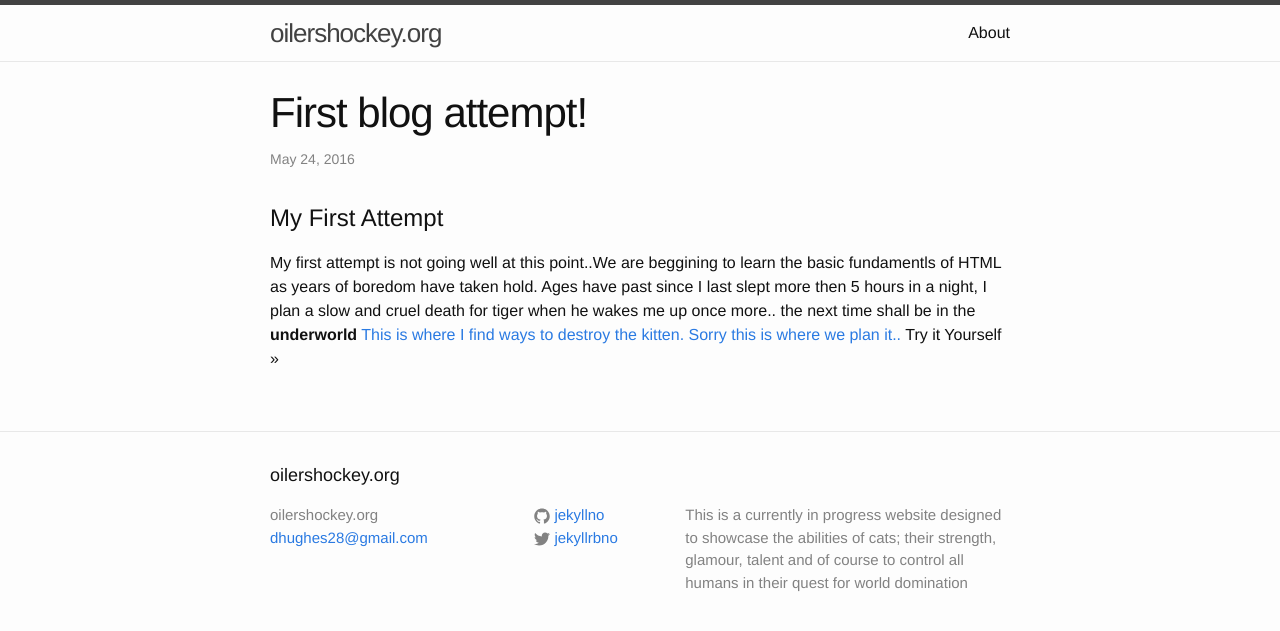
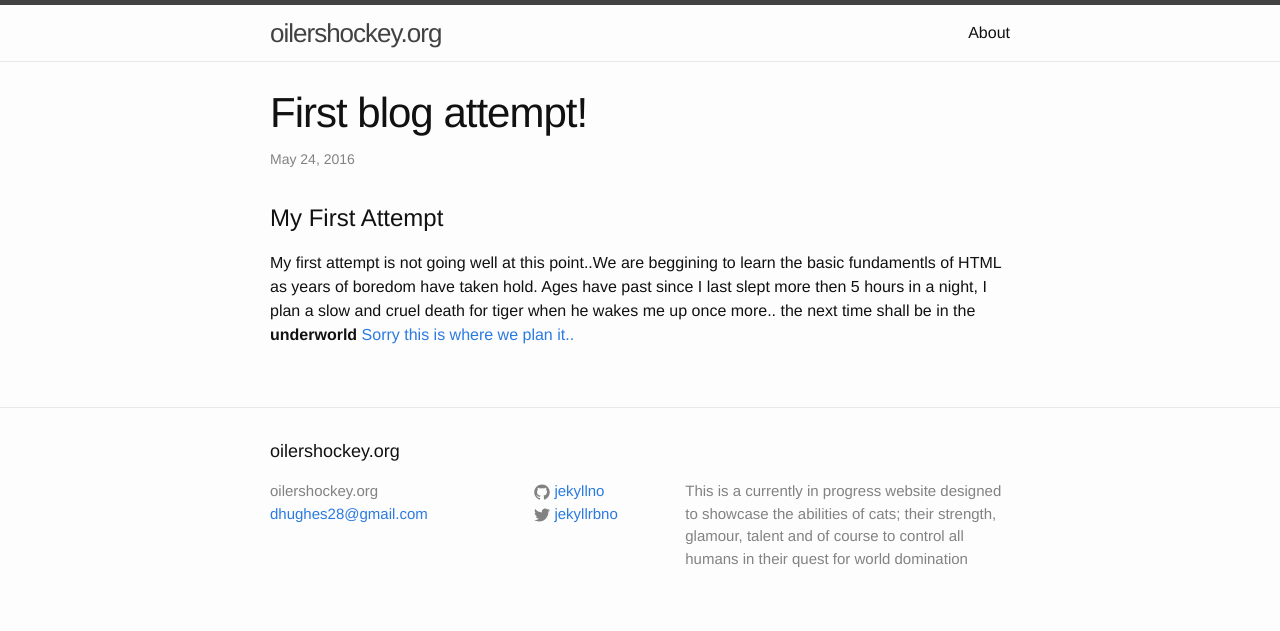
Before and after one commit to Dhughes06/Dhughes06.github.io, a Jekyll site: the page built from _posts/2016-05-17-ayogirl.markdown, in a window 1280 px wide. Shown: the top 631 px of the page. Built offline with Jekyll 4.4.1, drawn with Linux system fonts in a browser that asks for light colours.

Commit message:
Update 2016-05-17-ayogirl.markdown

```diff
--- a/_posts/2016-05-17-ayogirl.markdown
+++ b/_posts/2016-05-17-ayogirl.markdown
@@ -10,9 +10,7 @@ categories: First blog Attempt!
 </head>
 <body>
 <h1>My First Attempt</h1>
-<p>My first attempt is not going well at this point..We are beggining to learn the basic fundamentls of HTML as years of boredom have taken hold. Ages have past since I last slept more then 5 hours in a night, I plan a slow and cruel death for tiger when he wakes me up once more.. the next time shall be in the <b>underworld</b> <a href="www.google.com"> This is where I find ways to destroy the kitten.</a>
-<a href="http://wwwgoogle.com">Sorry this is where we plan it..</a>
-Try it Yourself »
+<p>My first attempt is not going well at this point..We are beggining to learn the basic fundamentls of HTML as years of boredom have taken hold. Ages have past since I last slept more then 5 hours in a night, I plan a slow and cruel death for tiger when he wakes me up once more.. the next time shall be in the <b>underworld</b> <a href="http://wwwgoogle.com">Sorry this is where we plan it..</a>
 </p>
 </body>
 </html>
```
